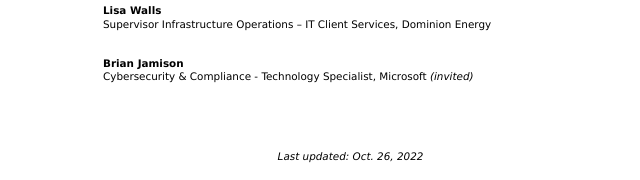
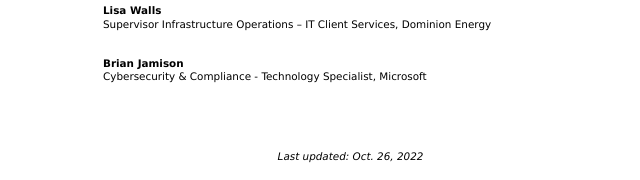
Before and after one commit to cs-vsu/cs-vsu.github.io, a plain HTML site: page people.html in a window 1280 px wide. Shown: the part 782-962 px from the top of the page, 155-795 px from the left. Drawn offline with Linux system fonts and the light colour scheme.

Commit message:
Update people.html

```diff
--- a/people.html
+++ b/people.html
@@ -170,7 +170,7 @@
   <div class="margin">
   <strong>Brian Jamison</a></strong></div>
   <div class="body">
-  Cybersecurity & Compliance - Technology Specialist, Microsoft <i>(invited)</i>
+  Cybersecurity & Compliance - Technology Specialist, Microsoft
   <div><br /></div>
   </div>
 </p>
```
